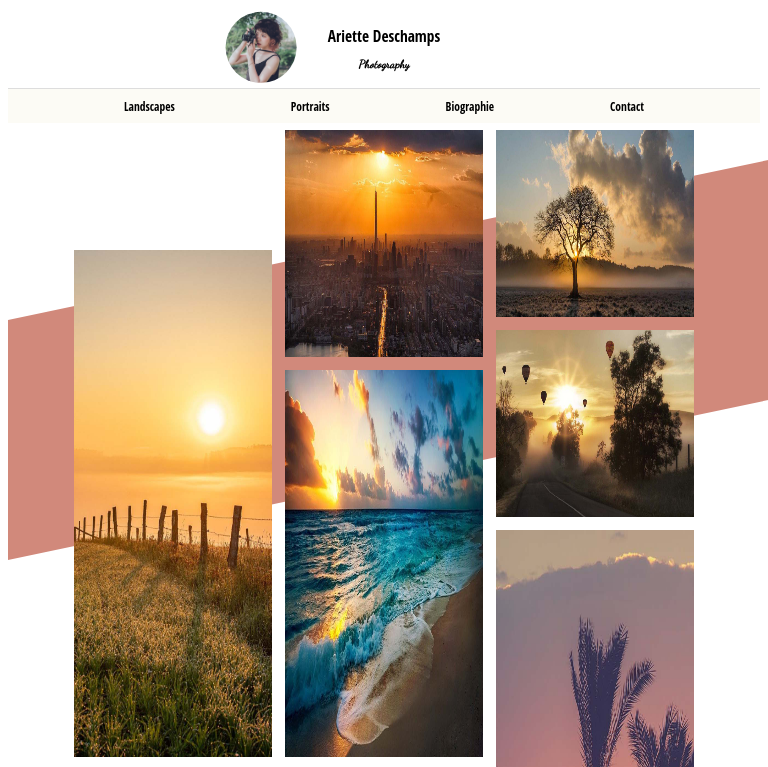
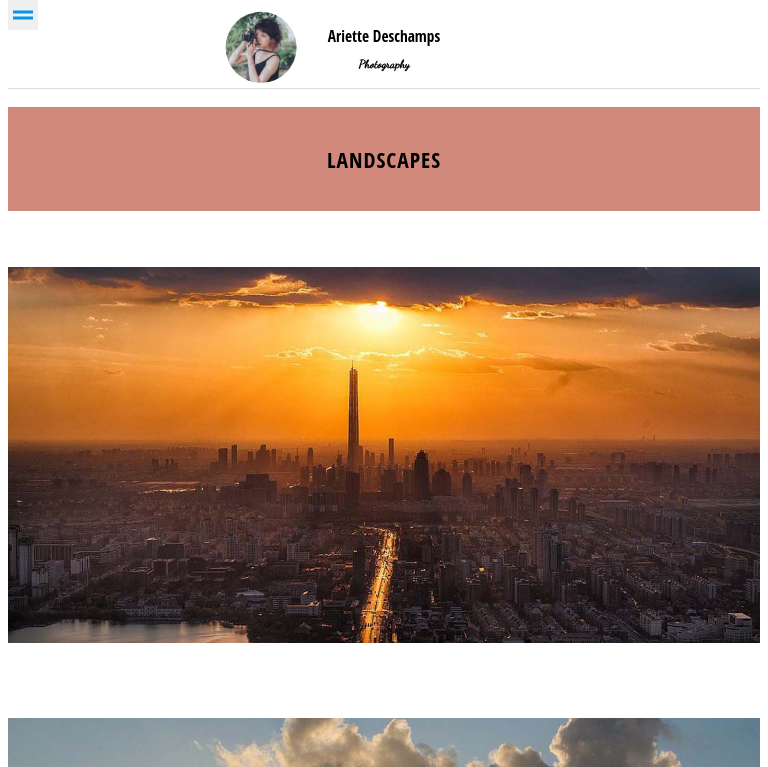
Before and after one commit to Anthonin-Mouveaux/Projet-1, a plain HTML site: page index.html in a window 768 px wide. Shown: the top 767 px of the page. Drawn offline with Linux system fonts and the light colour scheme.

Commit message:
Nav-bar burger

```diff
--- a/assets/css/style.css
+++ b/assets/css/style.css
@@ -107,6 +107,41 @@ nav {
 a {
     text-decoration: none;
     color: black;
+}
+
+.burger {
+	border: 0;
+	cursor: pointer;
+	display: none;
+	font-size: 22px;
+	position: relative;
+	padding: 0;
+	outline: none;
+	height: 30px;
+	width: 30px;
+}
+
+.burger:active {
+	color: #0594EC;
+	outline: none;
+}
+
+.burger .bar {
+	background-color: #0594EC;
+	position: absolute;
+	left: 50%;
+	transform: translate(-50%, -50%) rotate(0deg);
+	height: 3px;
+	width: 20px;
+	transition: transform 0.2s ease;
+}
+
+.burger .bar:first-of-type {
+	top: 40%;
+}
+
+.burger .bar:last-of-type {
+	top: 60%;
 }
 
 /*-----DEFINIT ELEMENTS COMMUNS AUX MOSAIQUES-----*/
@@ -472,7 +507,7 @@ button[id^="button"]:after {
 
 /*-----RESPONSIVE-----*/
 
-@media screen AND (max-width: 428px){
+@media screen AND (max-width: 768px){
 
     .tape{
         display: none;
@@ -485,9 +520,9 @@ button[id^="button"]:after {
         text-align: center;
     }
 
-    span {
+    /* span {
         display: none;
-    }
+    } */
 
     #landscape, #portrait {
         display: flex;
@@ -548,10 +583,32 @@ button[id^="button"]:after {
         background-color: #F6A844;
         width: 100%;
     }
+
+    .burger {
+		display: block;
+	}
+
+    nav {
+        position: fixed;
+        top: 0;
+    }
+
+    .nav {
+		background-color: #fff;
+		box-shadow: 0 3px 5px rgba(0, 0, 0, 0.1);
+		flex-direction: column;
+		text-align: center;
+		position: fixed;
+		/* transform: translateX(120%); */
+		width: 25%;
+		/* transition: transform 0.3s ease-in; */
+		z-index: 100;
+        font-size: 2rem;
+        display: none;
+	}
+
+    .nav.show {
+		/* transform: translateX(0); */
+        display: block;
+	}
 }
-
-@media screen AND (min-width: 429px) {
-    .nav .fas {
-        display: none;
-    }
-}
--- a/index.html
+++ b/index.html
@@ -25,25 +25,29 @@
         </div>
     </header>
     <nav>
+        <button id="burger" class="burger">
+            <div class="bar"></div>
+            <div class="bar"></div>
+        </button>
         <div class="nav">
             <div>
                 <h2>
-                    <a href="#landscape"><span>Landscapes</span><i class="fas fa-image"></i></a>
+                    <a href="#landscape"><span>Landscapes</span></a>
                 </h2>
             </div>
             <div>
                 <h2>
-                    <a href="#portrait"><span>Portraits</span><i class="fas fa-portrait"></i></a>
+                    <a href="#portrait"><span>Portraits</span></a>
                 </h2>
             </div>
             <div>
                 <h2>
-                    <a href="#bio"><span>Biographie</span><i class="fas fa-pencil-alt"></i></a>
+                    <a href="#bio"><span>Biographie</span></a>
                 </h2>
             </div>
             <div>
                 <h2>
-                    <a href=#contact><span>Contact</span><i class="fas fa-phone"></i></a>
+                    <a href=#contact><span>Contact</span></a>
                 </h2>
             </div>
         </div>
@@ -61,31 +65,40 @@
                 <h2>Landscapes</h2>
             </div>
             <div id="land1">
-                <img src="assets\img\landscapes\landscape1.jpg" alt="Ariette Deschamps &copy; photographie paysage panorama ville coucher de soleil">
+                <img src="assets\img\landscapes\landscape1.jpg"
+                    alt="Ariette Deschamps &copy; photographie paysage panorama ville coucher de soleil">
             </div>
             <div id="land2">
-                <img src="assets\img\landscapes\landscape2.jpg" alt="Ariette Deschamps &copy; photographie paysage hiver campagne arbre lever de soleil">
+                <img src="assets\img\landscapes\landscape2.jpg"
+                    alt="Ariette Deschamps &copy; photographie paysage hiver campagne arbre lever de soleil">
             </div>
             <div id="land3">
-                <img src="assets\img\landscapes\landscape6.jpg" alt="Ariette Deschamps &copy; photographie paysage coteaux côte baie de Somme coucher de soleil">
+                <img src="assets\img\landscapes\landscape6.jpg"
+                    alt="Ariette Deschamps &copy; photographie paysage coteaux côte baie de Somme coucher de soleil">
             </div>
             <div id="land4">
-                <img src="assets\img\landscapes\landscape3.jpg" alt="Ariette Deschamps &copy; photographie paysage plage paradisiaque coucher de soleil">
+                <img src="assets\img\landscapes\landscape3.jpg"
+                    alt="Ariette Deschamps &copy; photographie paysage plage paradisiaque coucher de soleil">
             </div>
             <div id="land5">
-                <img src="assets\img\landscapes\landscape4.jpg" alt="Ariette Deschamps &copy; photographie paysage mongolfière brume lever de soleil">
+                <img src="assets\img\landscapes\landscape4.jpg"
+                    alt="Ariette Deschamps &copy; photographie paysage mongolfière brume lever de soleil">
             </div>
             <div id="land6">
-                <img src="assets\img\landscapes\landscape5.jpg" alt="Ariette Deschamps &copy; photographie paysage coucher de soleil fleuve">
+                <img src="assets\img\landscapes\landscape5.jpg"
+                    alt="Ariette Deschamps &copy; photographie paysage coucher de soleil fleuve">
             </div>
             <div id="land7">
-                <img src="assets\img\landscapes\landscape8.jpg" alt="Ariette Deschamps &copy; photographie paysage coucher de soleil plage palmier Miami">
+                <img src="assets\img\landscapes\landscape8.jpg"
+                    alt="Ariette Deschamps &copy; photographie paysage coucher de soleil plage palmier Miami">
             </div>
             <div id="land8">
-                <img src="assets\img\landscapes\landscape7.jpg" alt="Ariette Deschamps &copy; photographie paysage coucher de soleil prairie arbre pommier">
+                <img src="assets\img\landscapes\landscape7.jpg"
+                    alt="Ariette Deschamps &copy; photographie paysage coucher de soleil prairie arbre pommier">
             </div>
             <div id="land9">
-                <img src="assets\img\landscapes\landscape9.jpg" alt="Ariette Deschamps &copy; photographie paysage montagne lever de soleil hauteur">
+                <img src="assets\img\landscapes\landscape9.jpg"
+                    alt="Ariette Deschamps &copy; photographie paysage montagne lever de soleil hauteur">
             </div>
         </section>
         <section id="portrait">
@@ -93,31 +106,40 @@
                 <h2>Portraits</h2>
             </div>
             <div id="head1">
-                <img src="assets\img\portraits\portrait1.jpg" alt="Ariette Deschamps &copy; photographie portrait femme regard peinture couleurs vive">
+                <img src="assets\img\portraits\portrait1.jpg"
+                    alt="Ariette Deschamps &copy; photographie portrait femme regard peinture couleurs vive">
             </div>
             <div id="head4">
-                <img src="assets\img\portraits\portrait3.jpg" alt="Ariette Deschamps &copy; photographie portrait femme mime rouge noir vairons">
+                <img src="assets\img\portraits\portrait3.jpg"
+                    alt="Ariette Deschamps &copy; photographie portrait femme mime rouge noir vairons">
             </div>
             <div id="head2">
-                <img src="assets\img\portraits\portrait8.jpg" alt="Ariette Deschamps &copy; photographie portrait femme maquillage artistique danseuse">
+                <img src="assets\img\portraits\portrait8.jpg"
+                    alt="Ariette Deschamps &copy; photographie portrait femme maquillage artistique danseuse">
             </div>
             <div id="head5">
-                <img src="assets\img\portraits\portrait2.jpg" alt="Ariette Deschamps &copy; photographie portrait femme peinture couleur vive main">
+                <img src="assets\img\portraits\portrait2.jpg"
+                    alt="Ariette Deschamps &copy; photographie portrait femme peinture couleur vive main">
             </div>
             <div id="head6">
-                <img src="assets\img\portraits\portrait4.jpg" alt="Ariette Deschamps &copy; photographie portrait femme noir doré main cri">
+                <img src="assets\img\portraits\portrait4.jpg"
+                    alt="Ariette Deschamps &copy; photographie portrait femme noir doré main cri">
             </div>
             <div id="head7">
-                <img src="assets\img\portraits\portrait7.jpg" alt="Ariette Deschamps &copy; photographie portrait femme">
+                <img src="assets\img\portraits\portrait7.jpg"
+                    alt="Ariette Deschamps &copy; photographie portrait femme">
             </div>
             <div id="head3">
-                <img src="assets\img\portraits\portrait5.jpg" alt="Ariette Deschamps &copy; photographie portrait femme maquillage rouge">
+                <img src="assets\img\portraits\portrait5.jpg"
+                    alt="Ariette Deschamps &copy; photographie portrait femme maquillage rouge">
             </div>
             <div id="head8">
-                <img src="assets\img\portraits\portrait9.jpg" alt="Ariette Deschamps &copy; photographie portrait femme peinture yeux fermés">
+                <img src="assets\img\portraits\portrait9.jpg"
+                    alt="Ariette Deschamps &copy; photographie portrait femme peinture yeux fermés">
             </div>
             <div id="head9">
-                <img src="assets\img\portraits\portrait6.jpg" alt="Ariette Deschamps &copy; photographie portrait femme peinture pastel rose sourire">
+                <img src="assets\img\portraits\portrait6.jpg"
+                    alt="Ariette Deschamps &copy; photographie portrait femme peinture pastel rose sourire">
             </div>
         </section>
         <section id="bio">
@@ -131,35 +153,45 @@
                         comme
                         ça, surtout à des inconnus. Mais ne nous serions nous pas déjà rencontrés ? Nous n’avons
                         peut-être
-                        pas encore été officiellement présentés, pourtant nous partageons déjà un point commun: <strong>la
-                        photographie, ou l’art de saisir des moments de vie.</strong>
+                        pas encore été officiellement présentés, pourtant nous partageons déjà un point commun:
+                        <strong>la
+                            photographie, ou l’art de saisir des moments de vie.</strong>
                     </p>
                     <h3>Mon métier de <strong>photographe d’hier, et ma vie de femme d’aujourd’hui</strong></h3>
                     <p>
-                        Depuis toute petite, j’ai baigné dans <strong>l’univers de la photo et de l’impression.</strong> Mon grand-père
+                        Depuis toute petite, j’ai baigné dans <strong>l’univers de la photo et de l’impression.</strong>
+                        Mon grand-père
                         était
-                        <strong>photographe et imprimeur. Il voyageait aux quatre coins du monde pour réaliser ses prises de
-                        vues.</strong> A son retour, il <strong>développait et colorisait ses photos</strong> à la main pour en faire des <strong>cartes
-                        postales</strong> réservées à la vente pour les touristes. Il a été mon mentor et m’a enseigné tout ce
+                        <strong>photographe et imprimeur. Il voyageait aux quatre coins du monde pour réaliser ses
+                            prises de
+                            vues.</strong> A son retour, il <strong>développait et colorisait ses photos</strong> à la
+                        main pour en faire des <strong>cartes
+                            postales</strong> réservées à la vente pour les touristes. Il a été mon mentor et m’a
+                        enseigné tout ce
                         qu’il
                         connaissait. <br>
                         Je n’ai pas du réfléchir longtemps à ce que je voulais faire. C’était évident, dans le fond.
                         J’aime
-                        faire des <strong>photos</strong>, alors pourquoi je ne deviendrais pas <strong>photographe</strong>, et ça s’est fait comme ça.
+                        faire des <strong>photos</strong>, alors pourquoi je ne deviendrais pas
+                        <strong>photographe</strong>, et ça s’est fait comme ça.
                     </p>
                     <h3><strong>Mariage, baptême, shooting mannequin</strong>…</h3>
                     <p>
                         Comme je n’aime pas être classée dans une catégorie précise, je vous dirais simplement que tout
-                        ce qui peut être <strong>photographié</strong> passe forcément par mon <strong>objectif</strong>. J’aime sublimer <strong>les visages, les
-                        paysages</strong>. Je choisis mes projets avec engouement, et me jette à corps perdu dedans… Ce qui
+                        ce qui peut être <strong>photographié</strong> passe forcément par mon
+                        <strong>objectif</strong>. J’aime sublimer <strong>les visages, les
+                            paysages</strong>. Je choisis mes projets avec engouement, et me jette à corps perdu dedans…
+                        Ce qui
                         me plait beaucoup, ce sont les <strong>atmosphères</strong>. Et j’aime les retranscrire.
                     </p>
                     <h3>Simple, et unique</h3>
                     <p>
-                        En quête de vérité et d’authenticité, j’aime avoir peu de <strong>retouches</strong> à faire, j’évite les
+                        En quête de vérité et d’authenticité, j’aime avoir peu de <strong>retouches</strong> à faire,
+                        j’évite les
                         trucages,
                         et
-                        les <strong>montages</strong>, pour rester la plus honnête et vraie. Heureusement que la perfection n’existe pas
+                        les <strong>montages</strong>, pour rester la plus honnête et vraie. Heureusement que la
+                        perfection n’existe pas
                         !
                         Je suis fière d’avoir beaucoup travaillé, et rencontré des personnalités excentriques qui m’ont
                         inspiré à la fois dans mon travail et dans ma vie personnelle. J’ai longtemps été à la recherche
@@ -226,6 +258,7 @@
             <p>PLAN DU SITE</p>
         </div>
     </footer>
+    <script src="assets\js\script.js"></script>
 </body>
 
 </html>
```
Also changed, not shown: assets/js/script.js (added, +7 -0 lines).
